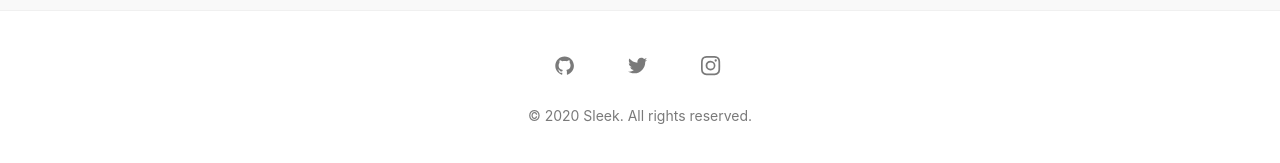
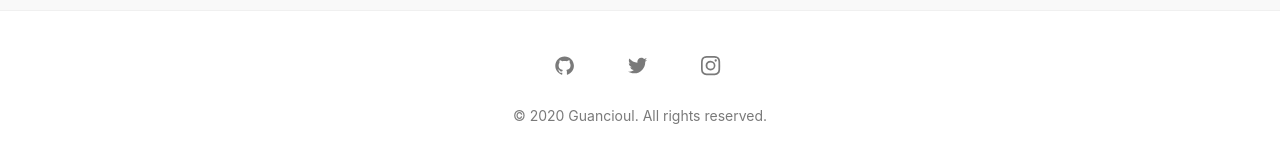
Before and after one commit to guancioul/guancioul.github.io, a Jekyll site: the page built from index.md, in a window 1280 px wide and 900 px high, scrolled down 935 px. Shown: the part 729-892 px from the top of the window. Built offline with Jekyll 4.4.1, drawn with Linux system fonts in a browser that asks for light colours.

Commit message:
change title

```diff
--- a/_config.yml
+++ b/_config.yml
@@ -1,4 +1,4 @@
-title: Sleek # your site title
+title: Guancioul # your site title
 author: GitHub User
 email: your-email@domain.com # email for form submission, you also have to change it in _js/scripts.js
 description: > # this means to ignore newlines until "baseurl:"
```
